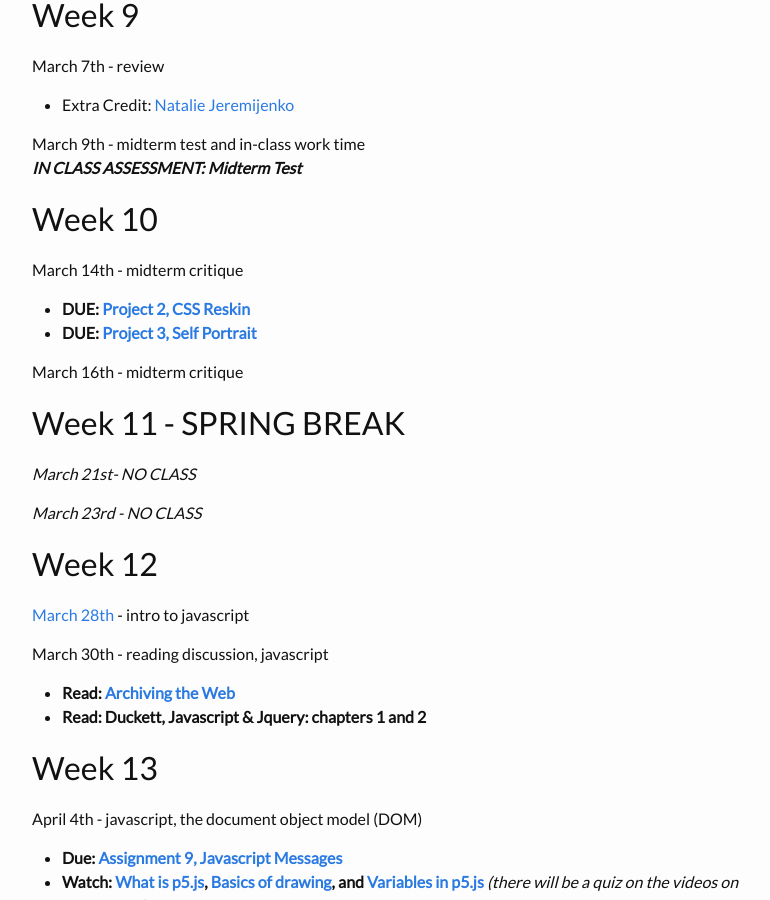
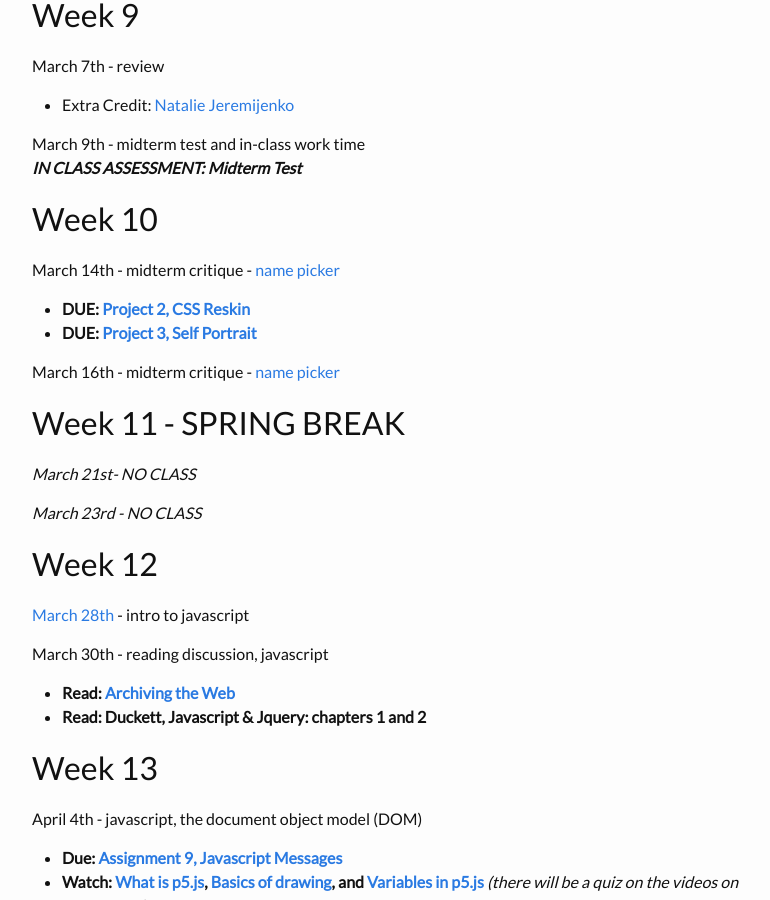
Before and after one commit to coloringchaos/web-spring-16, a Jekyll site: the page built from timeline.md, in a window 1280 px wide and 900 px high, scrolled down 1898 px. Shown: the whole window, without its empty margins (238-1008 px from the left). Built offline with Jekyll 4.4.1, drawn with Linux system fonts in a browser that asks for light colours.

Commit message:
timeline

```diff
--- a/timeline.md
+++ b/timeline.md
@@ -85,12 +85,12 @@ March 9th - midterm test and in-class work time <br>
 
 # Week 10
 
-March 14th - midterm critique
+March 14th - midterm critique - [name picker](http://creative.colorado.edu/~heinae/web/name-picker/)
 
 + **DUE: [Project 2, CSS Reskin](/web-spring-16/project-2)**
 + **DUE: [Project 3, Self Portrait](/web-spring-16/project-3)**
 
-March 16th - midterm critique
+March 16th - midterm critique - [name picker](http://creative.colorado.edu/~heinae/web/name-picker/)
 
 # Week 11 - SPRING BREAK
 *March 21st- NO CLASS*
```
